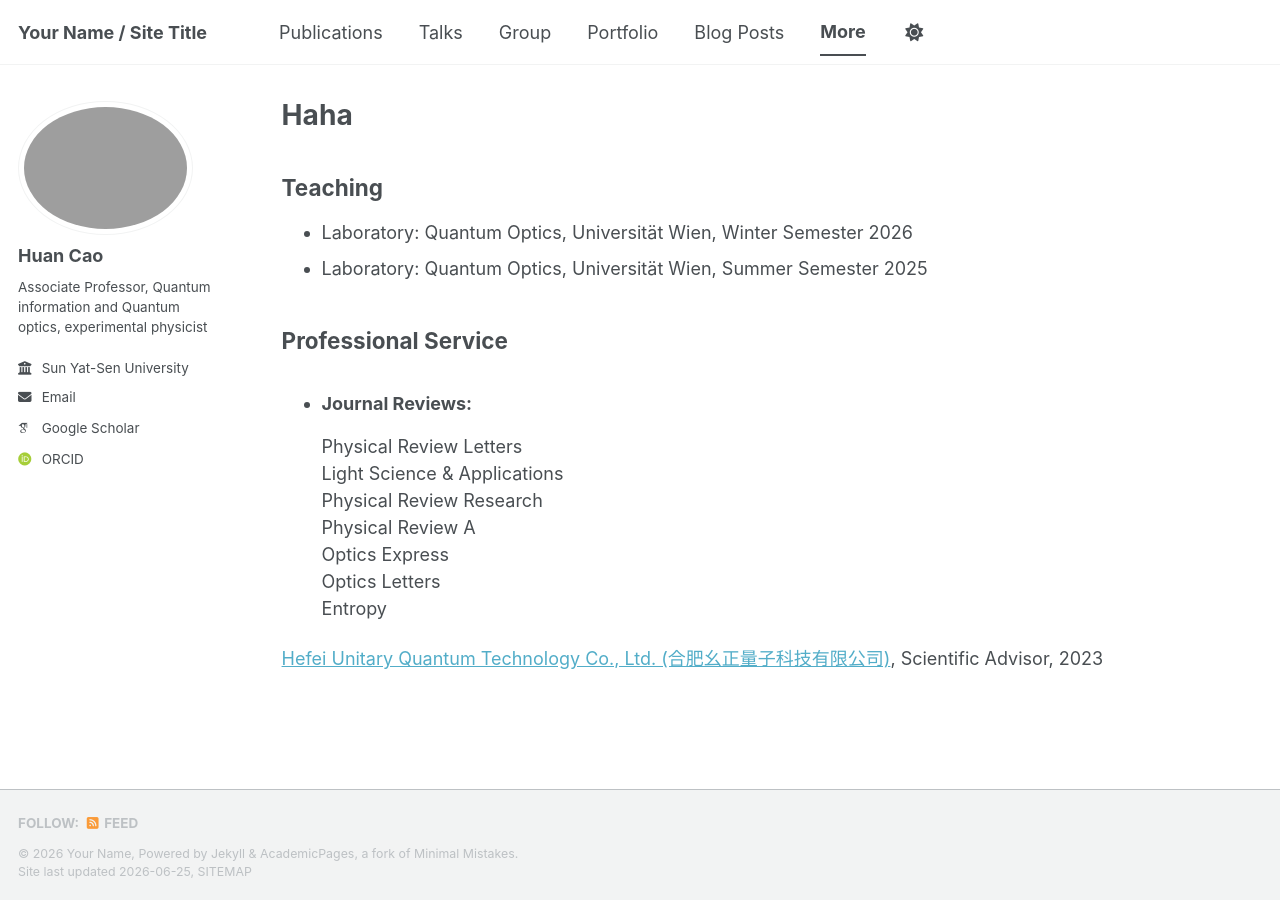
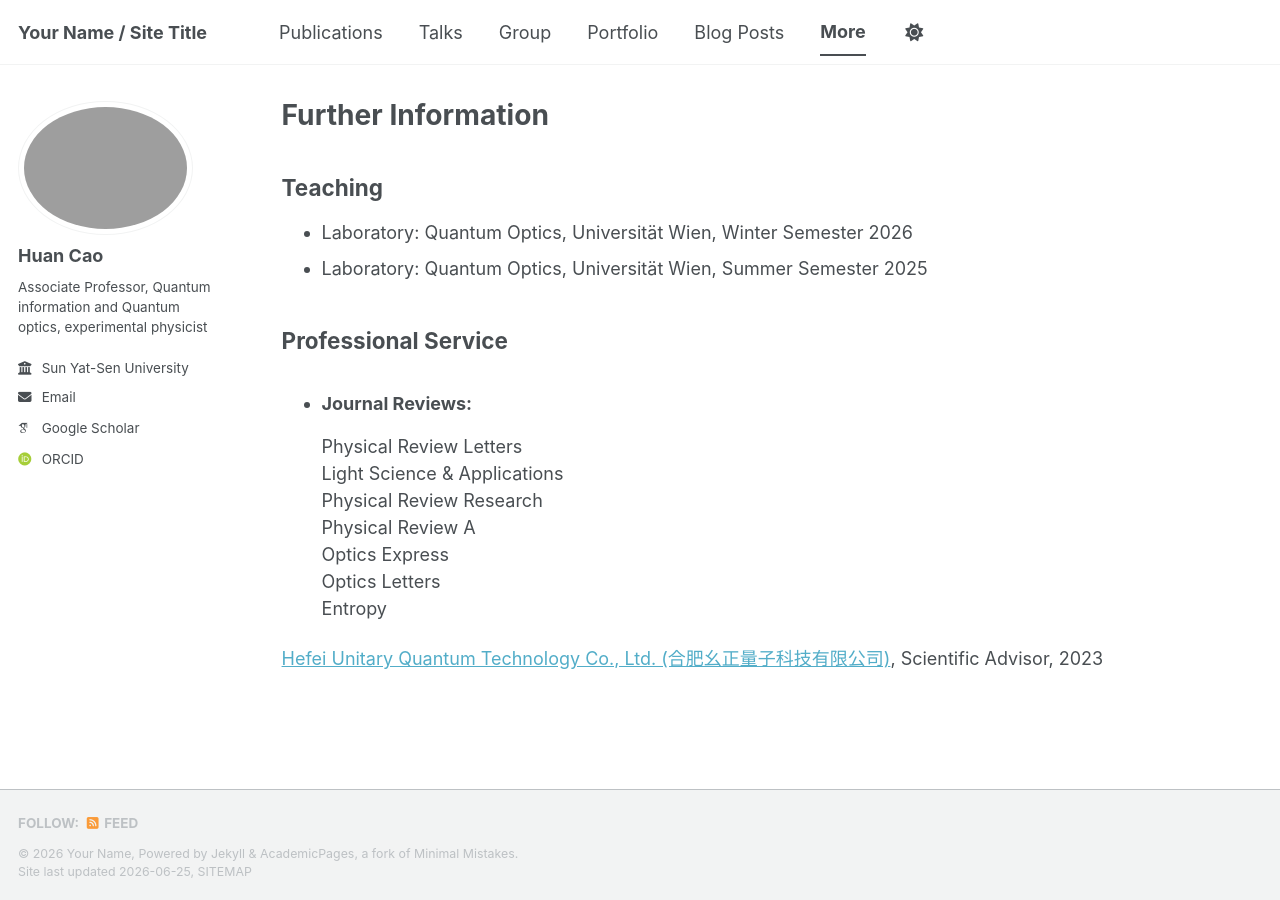
Before and after one commit to Huan-Cao/Huan-Cao.github.io, a Jekyll site: the page built from _pages/more.md, in a window 1280 px wide. Built offline with Jekyll 4.4.1, drawn with Linux system fonts in a browser that asks for light colours; some web fonts are replaced; a script bundle is joined from its source files by our own code; library files that are not in the unit come from our copies.

Commit message:
Update more.md

```diff
--- a/_pages/more.md
+++ b/_pages/more.md
@@ -1,6 +1,6 @@
 ---
 permalink: /more/
-title: "Haha"
+title: "Further Information"
 layout: archive
 author_profile: true
 ---
```
